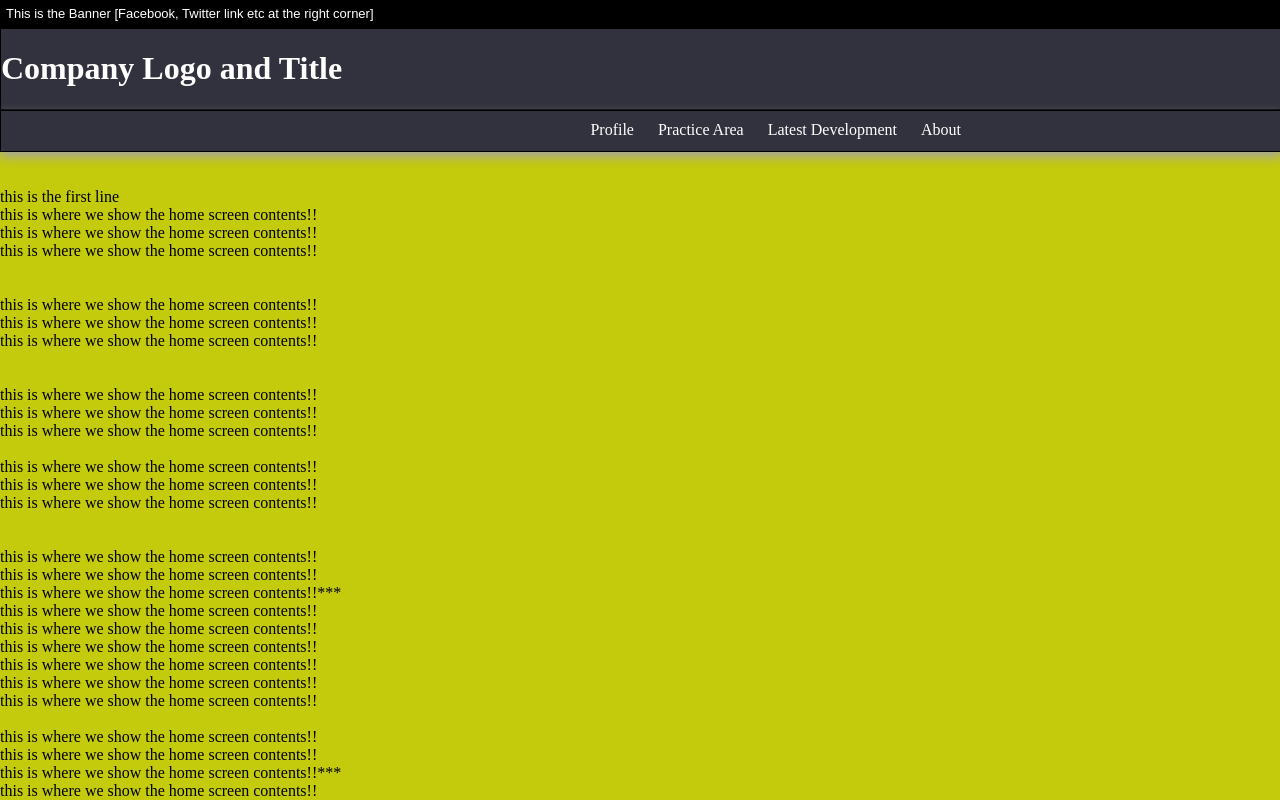
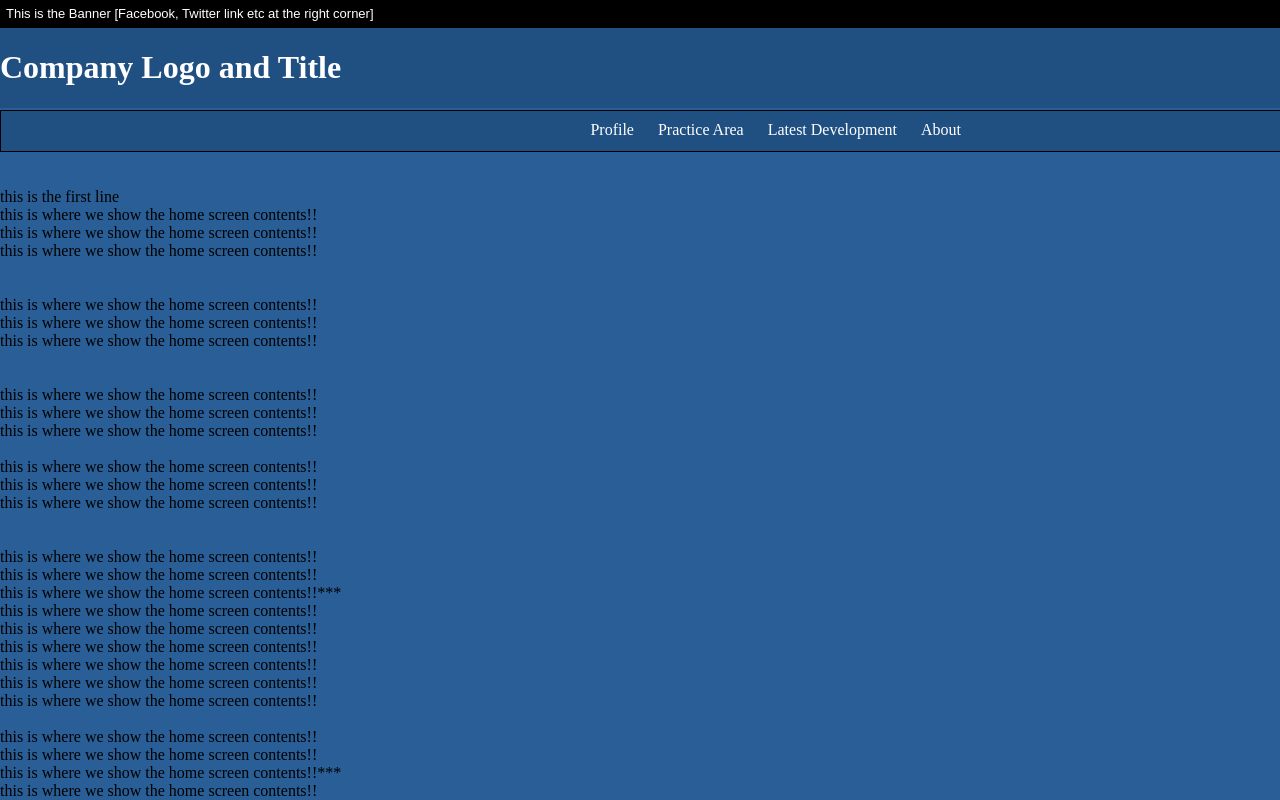
Before and after one commit to mmouftyncirl/NCIRL_Git1, a plain HTML site: page index.html in a window 1280 px wide. Shown: the top 800 px of the page. Drawn offline with Linux system fonts and the light colour scheme.

Commit message:
changed colors

```diff
--- a/index.html
+++ b/index.html
@@ -7,7 +7,7 @@
   <link rel="stylesheet" type="text/css" href="main.css">
   <style>
 	header {
-		background-color:rgba(50,50,62,1);
+		background-color:rgba(32, 80, 129, 1);
 		#width:750px;
 		width:100%;
 		#height:50px;
@@ -18,7 +18,7 @@
 		overflow:hidden;
 		z-index:20000;
 		position:fixed;
-		border:1px solid black;
+		#border:1px solid black;
 		color:white;
 		#font-family:sans-serif;
 	}
@@ -42,7 +42,7 @@
 
 	nav {
 		#line-height:30px;
-		background-color:rgba(50,50,62,1);
+		background-color:rgba(32, 80, 129, 1);
 		margin-left:auto;
 		margin-right:auto;
 		top:110px;
@@ -54,7 +54,7 @@
 		z-index:20000;
 		border:1px solid black;
 		text-align:right;
-		box-shadow: 0 5px 10px #a4a4a3;
+		#box-shadow: 0 5px 10px black;
 	}
   </style>
 
--- a/main.css
+++ b/main.css
@@ -1,5 +1,5 @@
 .siteBody {
-	background-color:rgba(196, 202, 12, 1);
+	background-color:rgba(41, 94, 150, 1);
 	width:100%;
 	margin-left:auto;
 	margin-right:auto;
@@ -33,7 +33,7 @@
 }
 
 .header {
-	background-color:rgba(50,50,62,1);
+	background-color:rgba(32, 80, 129, 1);
 	#width:750px;
 	width:100%;
 	height:80px;
```
